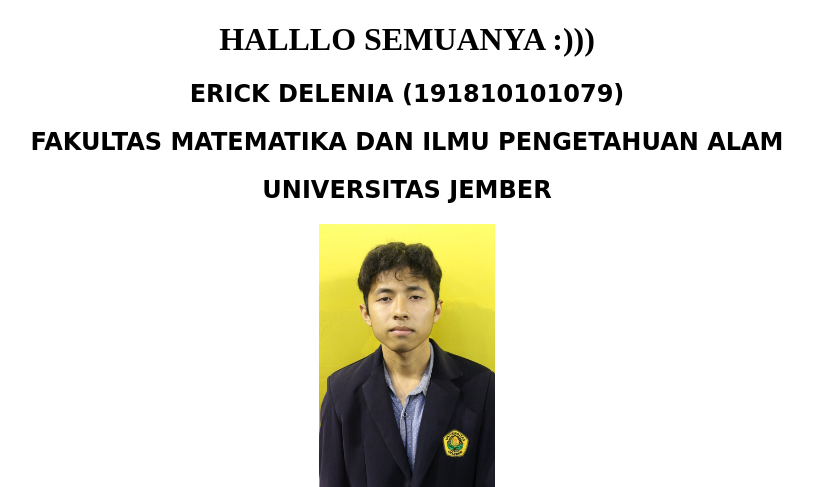
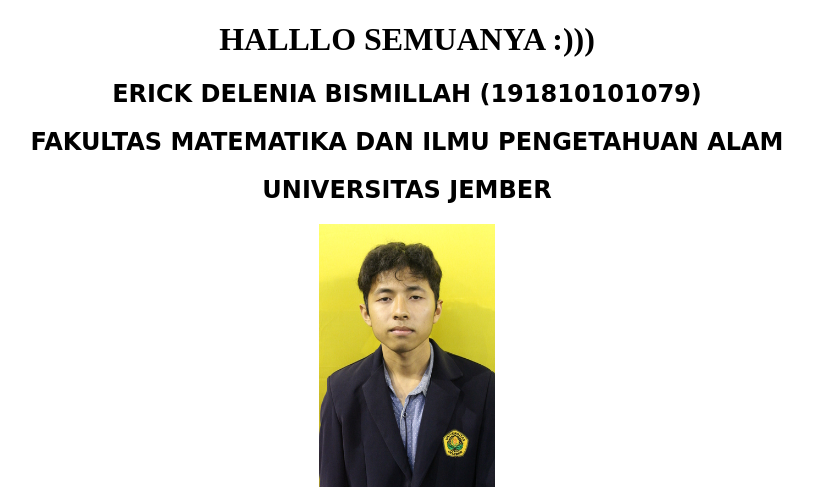
Before and after one commit to erickdelenia08/projekku123, a Django app: page / in a window 1280 px wide. Shown: the top 487 px of the page, without its empty margins (233-1046 px from the left). Run offline with Django 3.2, Linux system fonts and the light colour scheme.

Commit message:
initial commit 2

```diff
--- a/main/templates/main/home.html
+++ b/main/templates/main/home.html
@@ -14,7 +14,7 @@
 <body>
   <center>
   <h1 style="color:black">HALLLO SEMUANYA :)))</h1>
-  <h2 style="color:black"><font face="comic sans ms">ERICK DELENIA (191810101079)</font><br></h2>
+  <h2 style="color:black"><font face="comic sans ms">ERICK DELENIA BISMILLAH (191810101079)</font><br></h2>
   <h2 style="color:black"><font face="comic sans ms">FAKULTAS MATEMATIKA DAN ILMU PENGETAHUAN ALAM</font><br></h2>
   <h2 style="color:black"><font face="comic sans ms">UNIVERSITAS JEMBER</font><br></h2>
   <p><img src="{% static 'img/erick.PNG' %}" style="height:7cm"></p>
```
